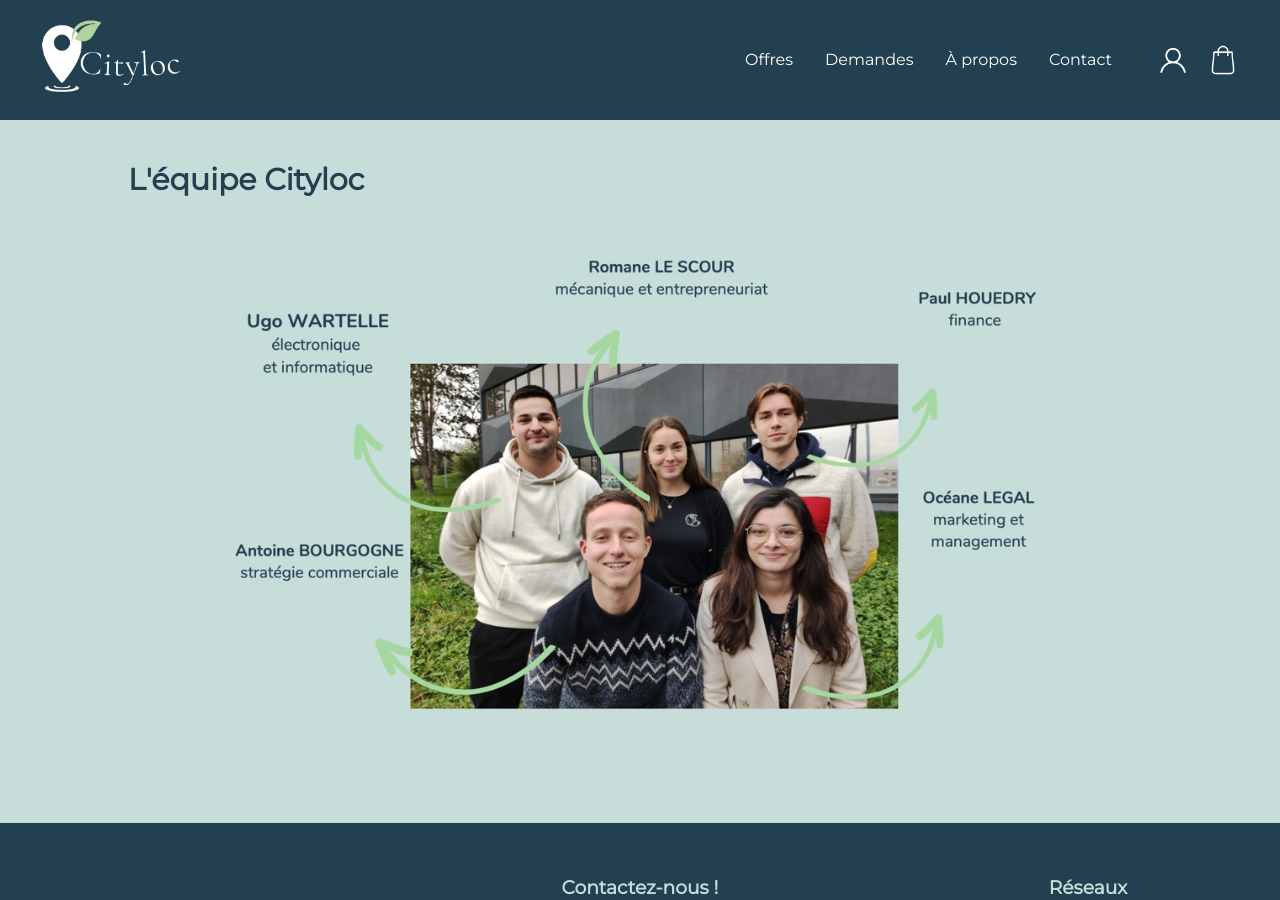
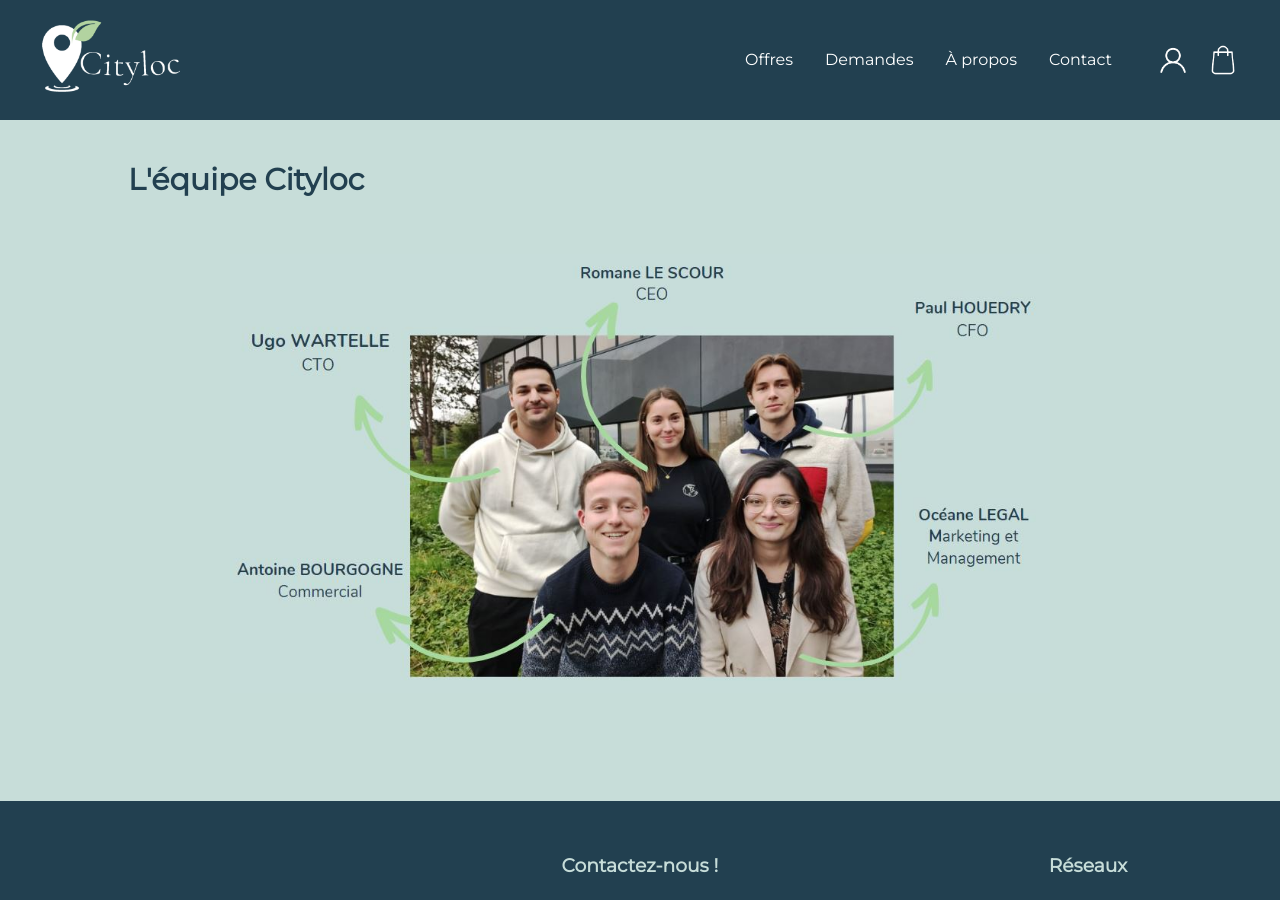
Before and after one commit to Cityloc/cityloc, a Jekyll site: the page built from index.html, in a window 1280 px wide and 900 px high, scrolled down 1144 px. Built offline with Jekyll 4.4.1, drawn with Linux system fonts in a browser that asks for light colours.

Commit message:
Update index.html

```diff
--- a/index.html
+++ b/index.html
@@ -159,7 +159,7 @@ title: Cityloc
 
 <h2>L'équipe Cityloc</h2>
 <div class="imgAccueilTeam">
-  <img src="https://cityloc.github.io/cityloc/imgs/team_cityloc.jpg" alt="équipe Cityloc">
+  <img src="imgs/equipecityloc.JPG" alt="équipe Cityloc">
 </div>
 
 
```
